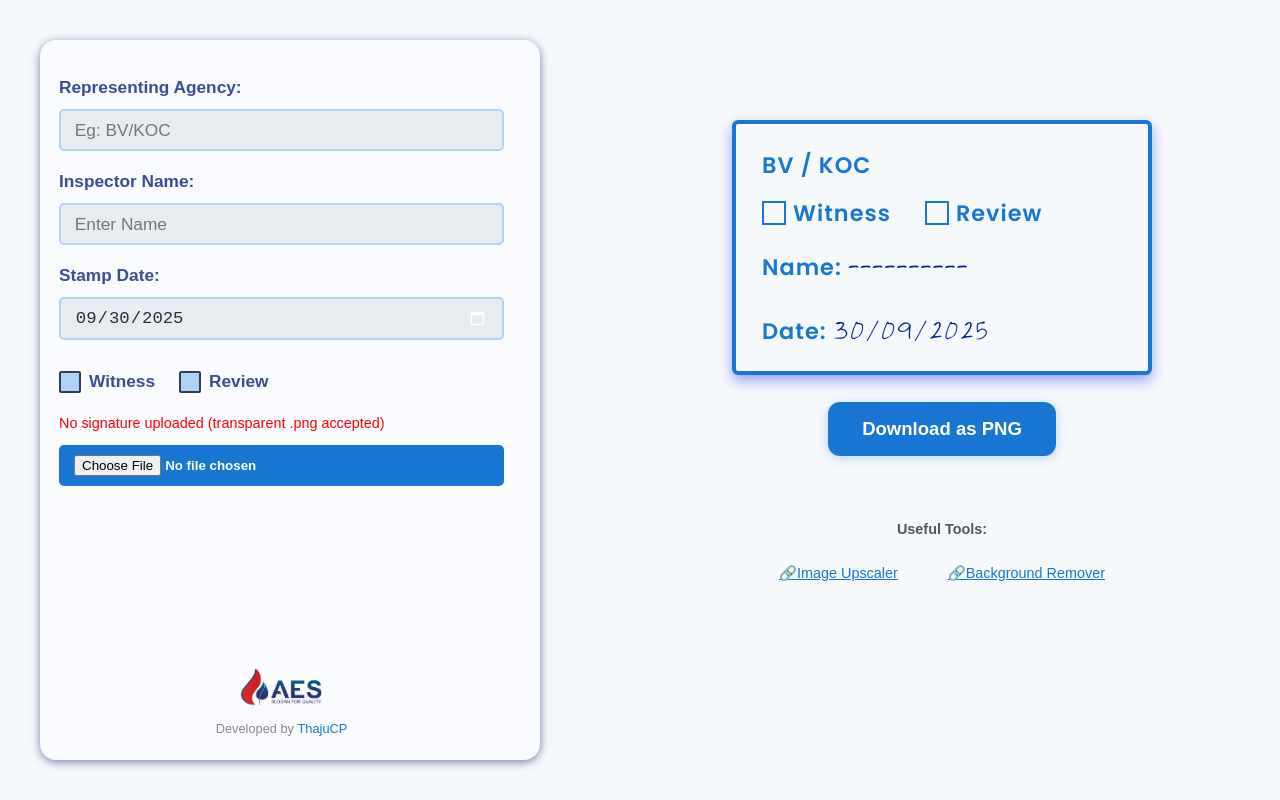
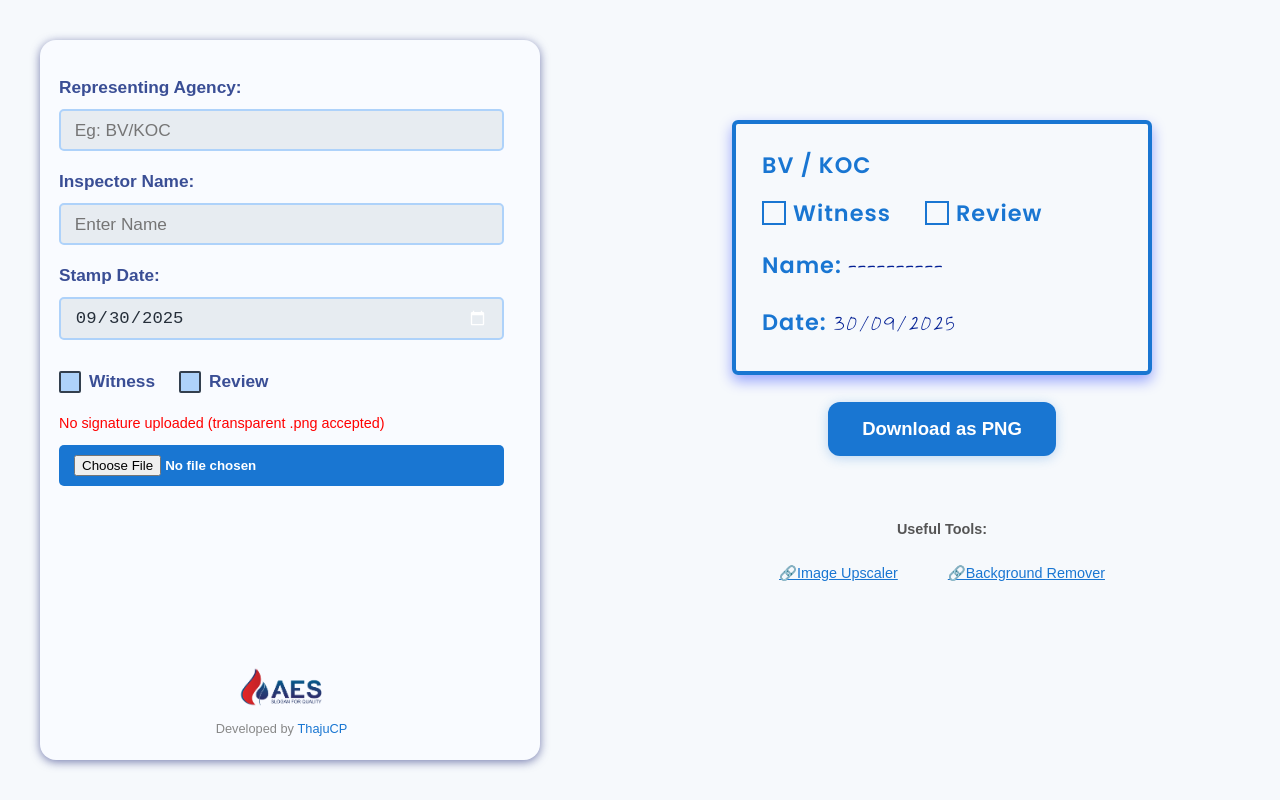
Before and after one commit to thajucp123/aes-stamping, a React (Vite) app: page / in a window 1280 px wide. Built offline with nearby package versions, Linux system fonts and the light colour scheme.

Commit message:
changed fontsize of handwritten text to 1.02 from 1.32

```diff
--- a/src/components/cardForm.css
+++ b/src/components/cardForm.css
@@ -46,7 +46,7 @@
 .card-field.distinctive-font {
   font-weight: 400;
   color: #032094;
-  font-size: 1.32em;
+  font-size: 1.02em;
   font-family: 'ThajuFont', 'Indie Flower', Arial, sans-serif;
 }
 
```
